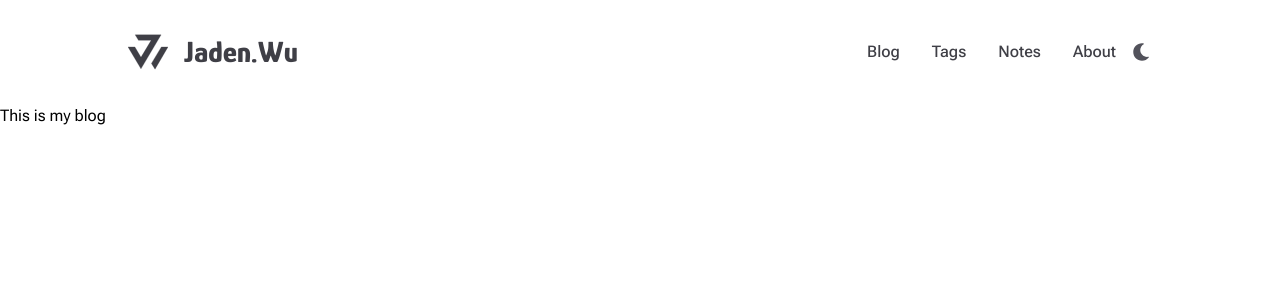
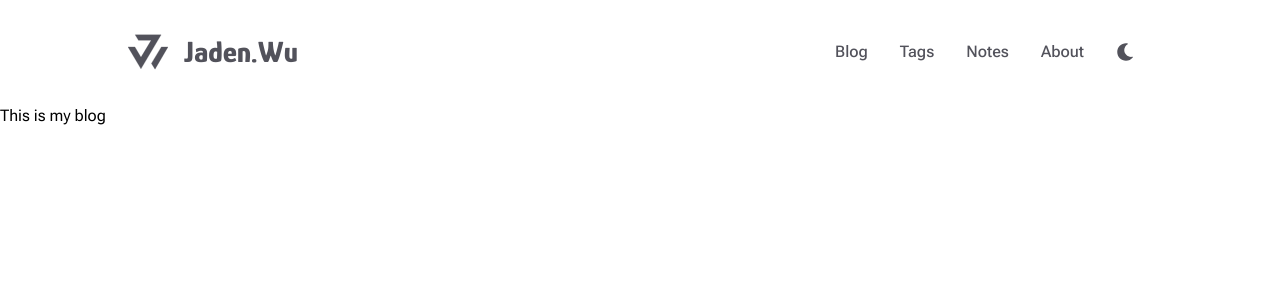
Before and after one commit to jadnw/blog, a Next.js app: page / in a window 1280 px wide. Shown: the top 300 px of the page. Built offline with nearby package versions, Linux system fonts and the light colour scheme.

Commit message:
:hammer: Good look header

```diff
--- a/src/layouts/Header.tsx
+++ b/src/layouts/Header.tsx
@@ -5,7 +5,7 @@ import Moon from '../assets/svgr/moon.svg'
 import NavLink from './NavLink'
 
 const Header = () => (
-  <header className="text-ink-700">
+  <header className="text-ink-600">
     <div className="mx-auto py-8 w-wrapper flex items-center justify-between">
       <Link href="/">
         <a className="flex items-center space-x-4 font-heading font-extrabold text-3xl">
@@ -27,7 +27,7 @@ const Header = () => (
           <li>
             <NavLink href="/about">About</NavLink>
           </li>
-          <button>
+          <button className="px-4 py-1">
             <Moon className="w-5 h-5" />
           </button>
         </ul>
--- a/src/layouts/NavLink.tsx
+++ b/src/layouts/NavLink.tsx
@@ -13,7 +13,7 @@ const NavLink = ({ href, exact = false, children }: NavLinkProps) => {
 
   return (
     <Link href={href}>
-      <a className="p-4">{children}</a>
+      <a className="px-4 py-1">{children}</a>
     </Link>
   )
 }
```
Also changed, not shown: src/assets/svgr/moon.svg, src/assets/svgr/sun-bright.svg (added).
